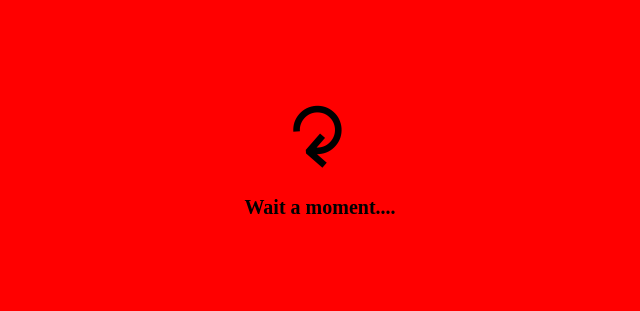
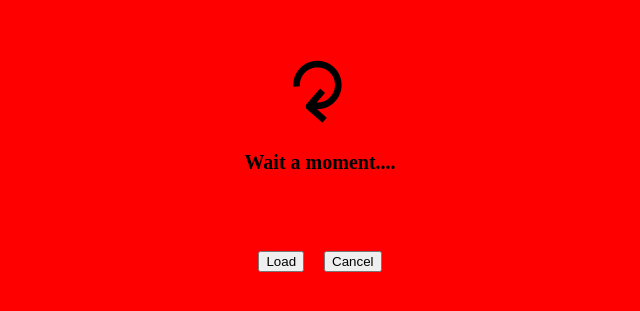
Before and after one commit to KDV-it/spinner-animation-simple, a plain HTML site: page index.html in a window 1280 px wide. Shown: the part 239-550 px from the top of the page, without its empty margins (320-960 px from the left). Drawn offline with Linux system fonts and the light colour scheme.

Commit message:
update button load

```diff
--- a/index.html
+++ b/index.html
@@ -12,12 +12,18 @@
 <body>
     <div>↻</div>
     <p>Wait a moment....</p>
+    <div class="list-btn">
+        <button onClick="window.location.reload();">Load</button>
+        <button class="btn-cancel">Cancel</button>
+    </div>
 
     <script>
         const spinner = document.querySelector('div');
         let rotateCount = 0;
         let startTime = null;
         let rAF;
+
+        const btnCancel = document.querySelector('.btn-cancel');
 
         function draw(timestamp) {
             if (!startTime) {
@@ -32,6 +38,9 @@
         }
 
         draw();
+
+
+        btnCancel.addEventListener('click', () => { cancelAnimationFrame(rAF); });
     </script>
 </body>
 
```
